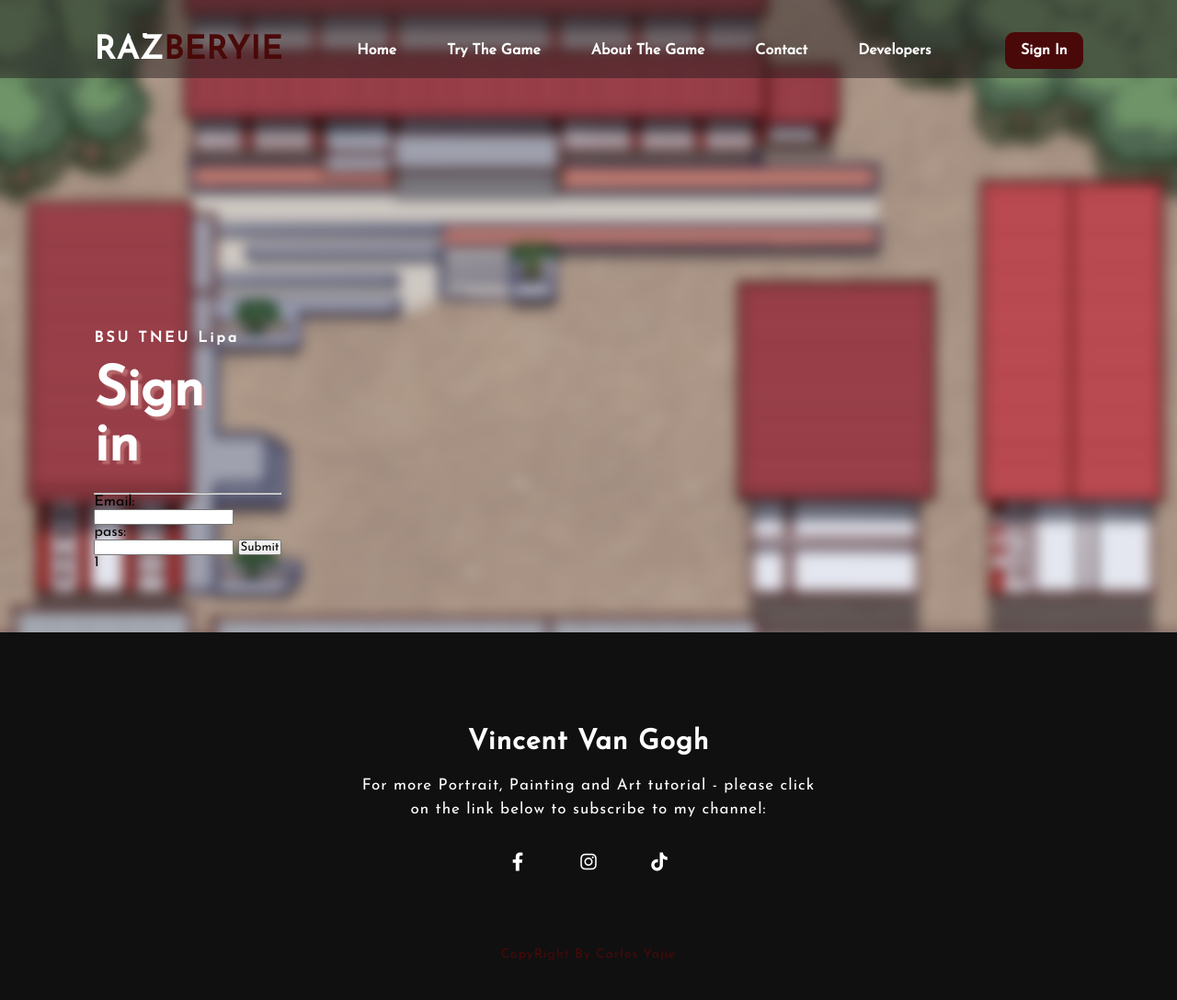
After one commit to auclinn/activity-portfolio, a PHP site: page /actPortfolio/sign-in.php?email=1 in a window 1280 px wide. The commit adds this page. Shown: the whole page at 92% size. Run offline with PHP 8.4, Linux system fonts and the light colour scheme; data that the repository does not hold is empty.

Commit message:
Add php files, modify website layout

```diff
--- /dev/null
+++ b/delete-acc.php
@@ -0,0 +1,2 @@
+<?php
+?>
--- /dev/null
+++ b/sign-in.php
@@ -0,0 +1,81 @@
+<?php
+?>
+<!doctype html>
+<html>
+
+ <head>
+   <title>
+    Portfolio
+   </title>
+     <link rel="stylesheet" href="style.css">
+
+     <link rel="preconnect" href="https://fonts.googleapis.com">
+<link rel="preconnect" href="https://fonts.gstatic.com" crossorigin>
+<link href="https://fonts.googleapis.com/css2?family=Josefin+Sans&family=Noto+Serif+Khojki&display=swap" rel="stylesheet">
+
+<link rel="stylesheet" href="https://cdnjs.cloudflare.com/ajax/libs/font-awesome/6.2.1/css/all.min.css" integrity="sha512-MV7K8+y+gLIBoVD59lQIYicR65iaqukzvf/nwasF0nqhPay5w/9lJmVM2hMDcnK1OnMGCdVK+iQrJ7lzPJQd1w==" crossorigin="anonymous" referrerpolicy="no-referrer" />
+  </head>
+
+ <body>
+
+  <div class="vin">
+    <nav>
+      <h2 class="logo">RAZ<span>BERYIE</span></h2>
+      <ul>
+        <li><a href="#">Home</a></li>
+        <li><a href="#">Try the game</a></li>
+        <li><a href="#abt">About the game</a></li>
+        <li><a href="#">Contact</a></li>
+        <li><a href="#service">Developers</a></li>
+
+      </ul>
+      <a href="http://localhost/actPortfolio/sign-in.php" class="btn">Sign In</a>
+    </nav>
+
+    <div class="content">
+
+      <h4>BSU TNEU Lipa</h4>
+      <h1> Sign in  </h1>
+        <hr>
+      <div>
+        <form name="sign-in-form" action="http://localhost/actPortfolio/sign-in.php" method="get"></form>
+        <form>
+            <label for="email">Email: </label> <br>
+            <input type="text" name="email">
+            <br>
+            <label for="pass">pass: </label> <br>
+            <input type="text" name="pass">
+            <input type="submit">
+        </form>
+            <?php
+                $email = $_GET["email"];
+                $pass = $_GET["pass"];
+                echo $email;
+                echo $pass;
+            ?>
+      </div>
+
+    </div>
+
+  </div>
+
+
+<footer>
+  <p>Vincent Van Gogh</p>
+  <p> For more Portrait, Painting and Art tutorial - please
+    click on the link below to subscribe to my channel:</p>
+    <div class="social">
+      <a href="#"><i class="fab fa-facebook-f"></i></a>
+      <a href="#"><i class="fab fa-instagram"></i></a>
+      <a href="#"><i class="fa-brands fa-tiktok"></i></a>
+    </div>
+    <p class="end">CopyRight By Carlos Yajie</p>
+</footer>
+
+
+
+
+
+
+ </body>
+</html>
--- /dev/null
+++ b/sign-up.php
@@ -0,0 +1,2 @@
+<?php
+?>
--- a/style.css
+++ b/style.css
@@ -8,7 +8,7 @@
 
   .vin{
     height: 43rem;
-    background-image: url(/images/map-blur.png);
+    background-image: url('./images/map-blur.png');
     background-size:cover;
     background-position: center;
     overflow: hidden;
@@ -206,7 +212,6 @@
     line-height: 28px;
     letter-spacing: 1px;
     font-size: 17px;
-    margin-bottom: 45px;
   }
 
   button{
--- /dev/null
+++ b/update.php
@@ -0,0 +1,2 @@
+<?php
+?>
```
Also changed, not shown: other parts of style.css (+17 -11 lines), index.php (renamed from index.html, +8 -6 lines), get.php (added).
